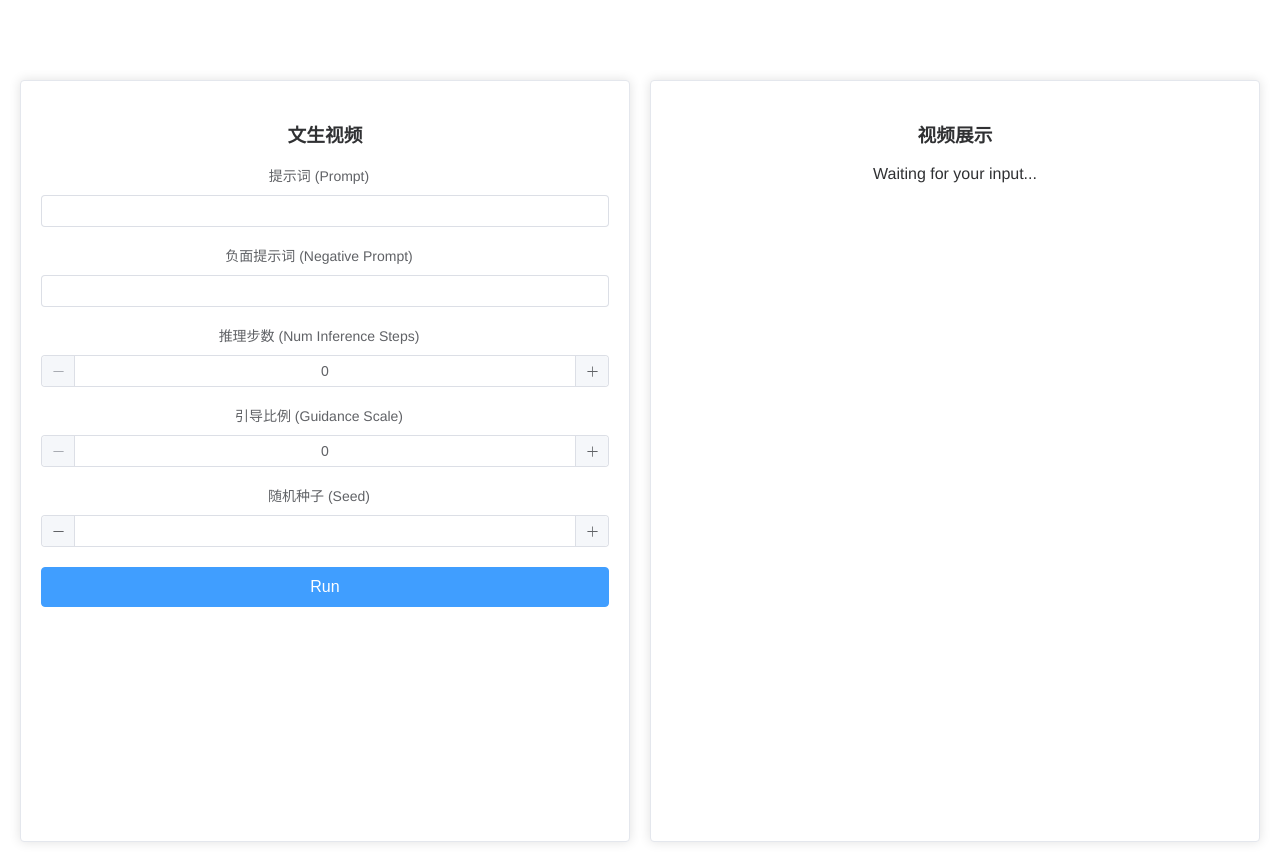
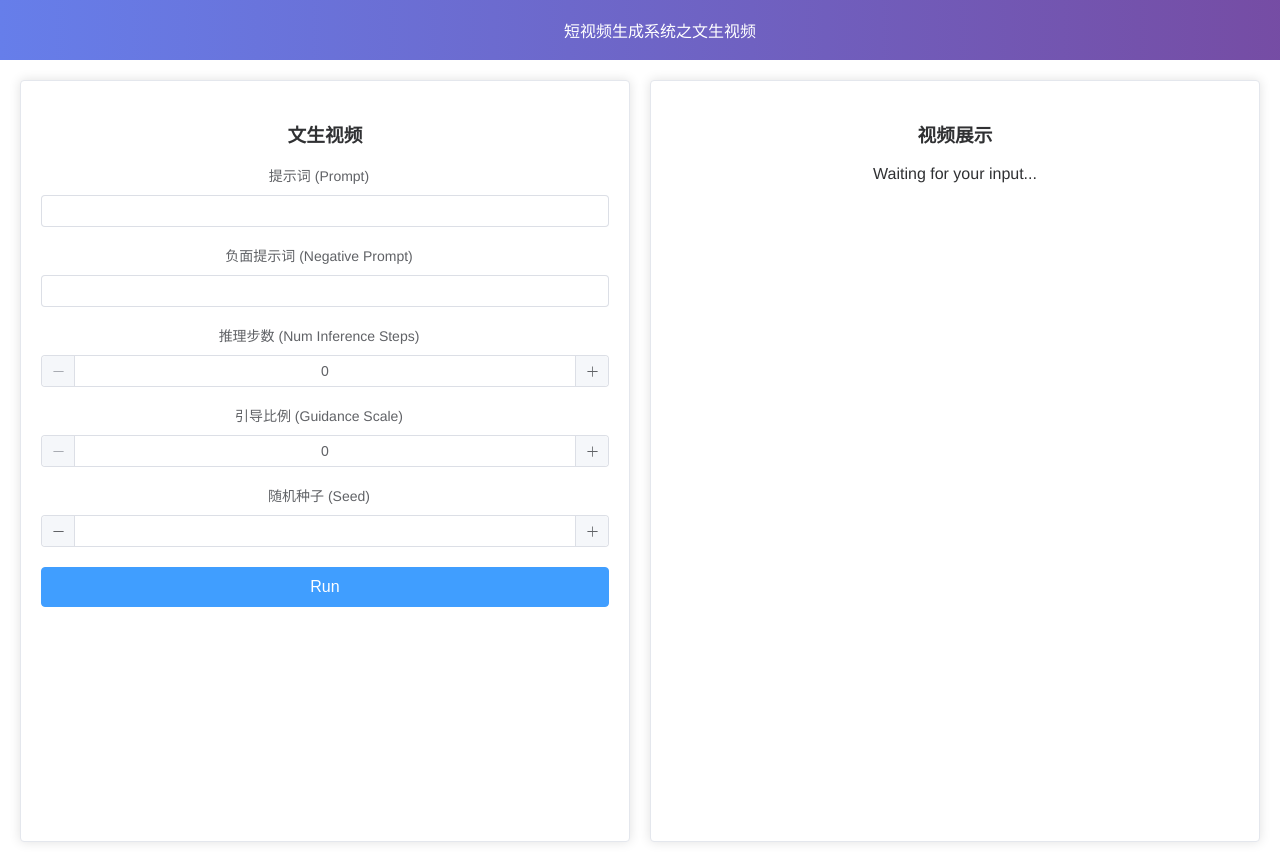
Before and after one commit to JingpuRen/generator, a Vue app: page /text-to-video in a window 1280 px wide. Built offline with nearby package versions, Linux system fonts and the light colour scheme.

Commit message:
增加【顶部栏】

```diff
--- a/src/components/ImageToVideoComponent.vue
+++ b/src/components/ImageToVideoComponent.vue
@@ -1,5 +1,9 @@
 <template>
   <div class="image-to-video-component">
+    <!-- 顶部信息栏 -->
+    <div class="top-info-bar">
+      <span>短视频生成系统之图生视频</span>
+    </div>
     <el-row :gutter="20">
       <el-col :span="12">
         <el-card class="box-card">
@@ -238,4 +242,18 @@ export default {
   flex-direction: column;
   align-items: center;
 }
+.top-info-bar {
+  position: fixed;
+  top: 0;
+  left: 0;
+  width: 100%;
+  height: 60px;
+  background: linear-gradient(90deg, #667eea, #764ba2);
+  color: white;
+  display: flex;
+  align-items: center;
+  justify-content: center;
+  padding: 0 20px;
+  z-index: 100;
+}
 </style>
--- a/src/components/TextToVideoComponent.vue
+++ b/src/components/TextToVideoComponent.vue
@@ -1,5 +1,9 @@
 <template>
   <div class="text-to-video-component">
+    <!-- 顶部信息栏 -->
+    <div class="top-info-bar">
+      <span>短视频生成系统之文生视频</span>
+    </div>
     <el-row :gutter="20">
       <el-col :span="12">
         <el-card class="box-card">
@@ -152,6 +156,20 @@ export default {
 </script>
 
 <style scoped>
+.top-info-bar {
+  position: fixed;
+  top: 0;
+  left: 0;
+  width: 100%;
+  height: 60px;
+  background: linear-gradient(90deg, #667eea, #764ba2);
+  color: white;
+  display: flex;
+  align-items: center;
+  justify-content: center;
+  padding: 0 20px;
+  z-index: 100;
+}
 .text-to-video-component {
   padding: 20px;
   height: calc(100vh - 40px);
```
